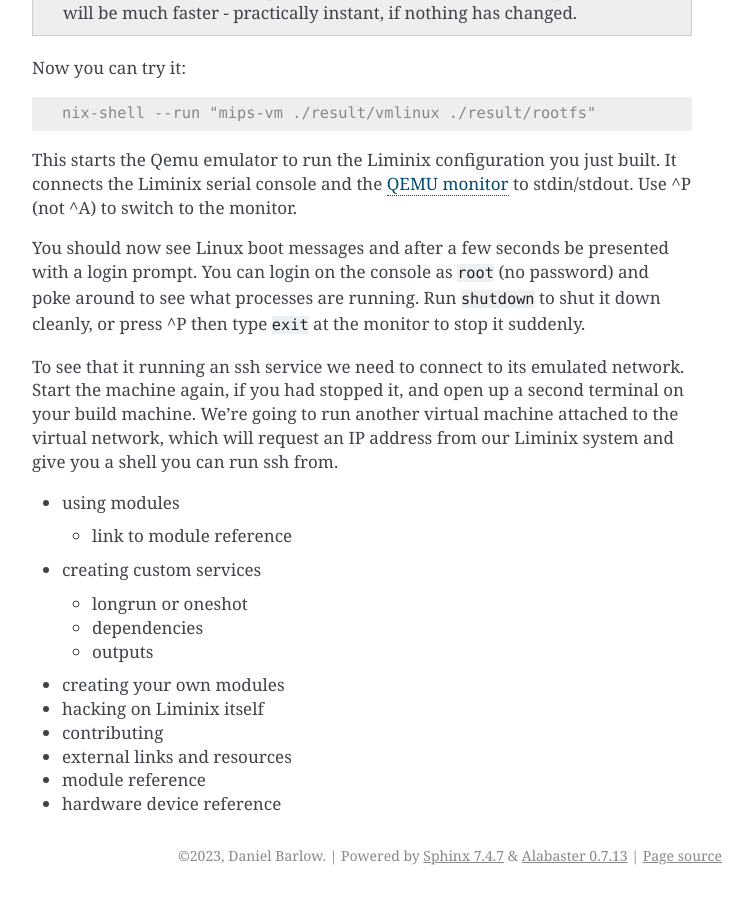
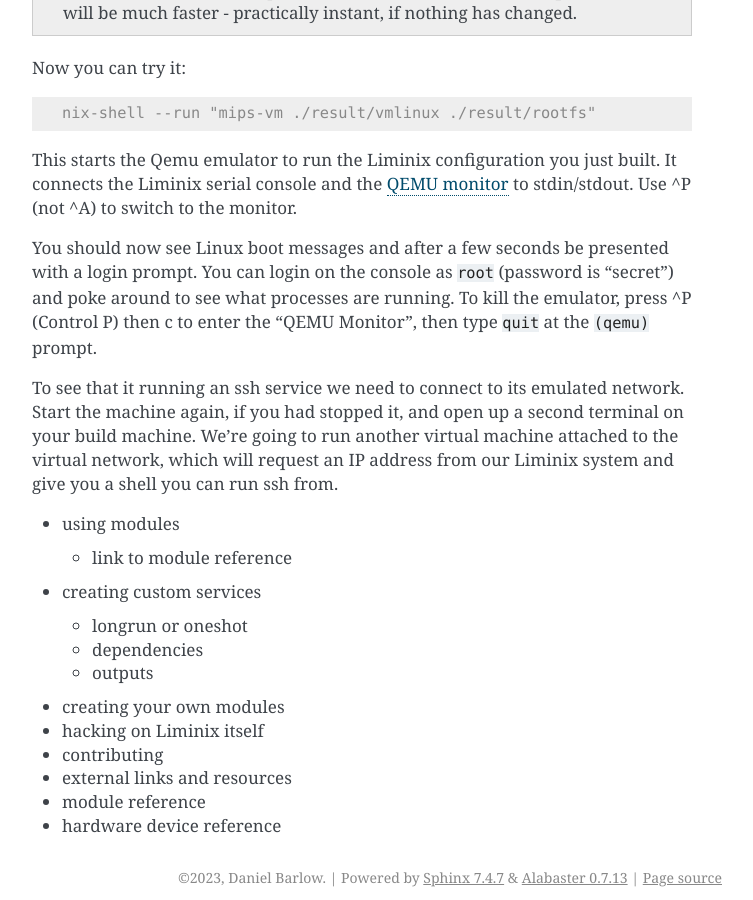
Before and after one commit to telent/liminix, a Sphinx documentation site: the page built from doc/new.rst, in a window 1280 px wide and 900 px high, scrolled down 1336 px. Shown: the whole window, without its empty margins (388-1141 px from the left). Built offline with Sphinx 7.4.7, drawn with Linux system fonts in a browser that asks for light colours.

Commit message:
hellonet: set password for root
otherwise incoming ssh gets a bit fraught

```diff
--- a/doc/new.rst
+++ b/doc/new.rst
@@ -77,9 +77,9 @@ stdin/stdout. Use ^P (not ^A) to switch to the monitor.
 
 You should now see Linux boot messages and after a few seconds be
 presented with a login prompt. You can login on the console as
-``root`` (no password) and poke around to see what processes are
-running.  Run ``shutdown`` to shut it down cleanly, or press ^P then
-type ``exit`` at the monitor to stop it suddenly.
+``root`` (password is "secret") and poke around to see what processes are
+running. To kill the emulator, press ^P (Control P) then c to enter the
+"QEMU Monitor", then type ``quit`` at the ``(qemu)`` prompt.
 
 To see that it running an ssh service we need to connect to its
 emulated network. Start the machine again, if you had stopped it,
```
Also changed, not shown: 1 other file.
